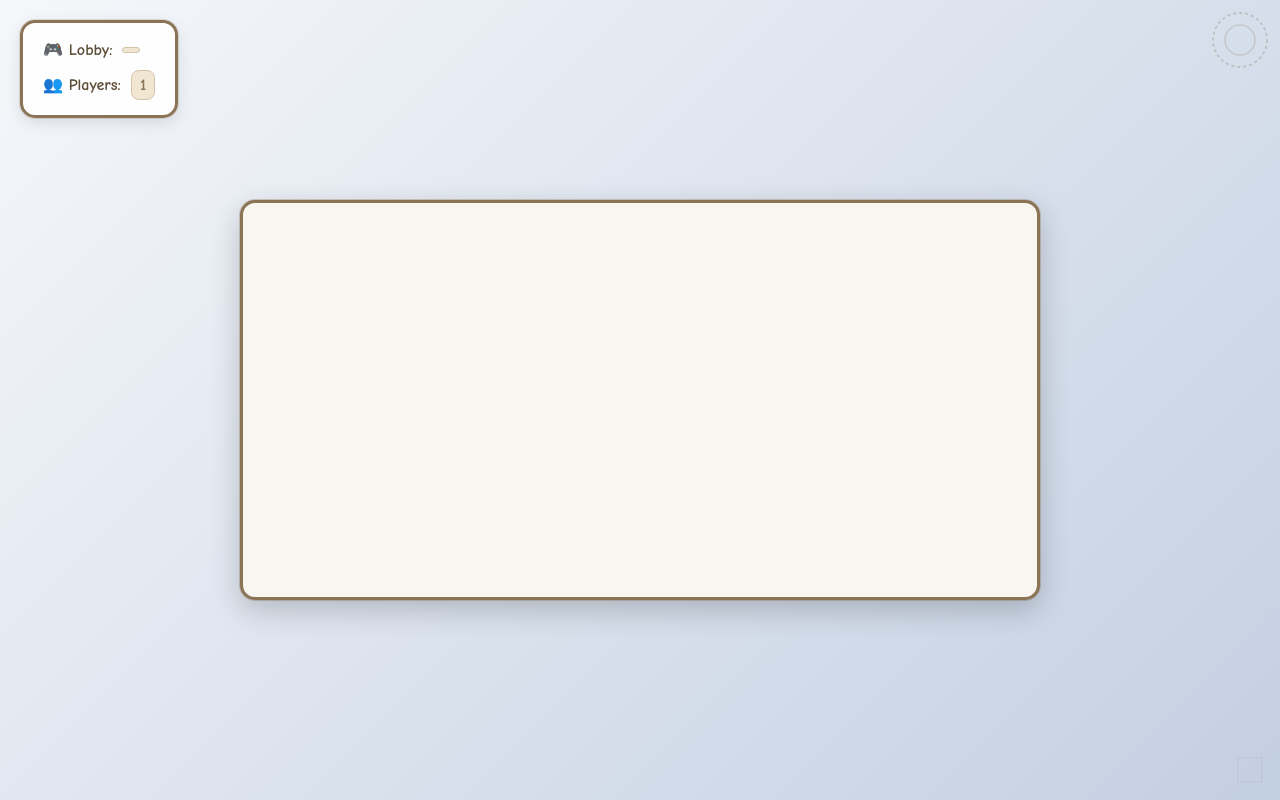
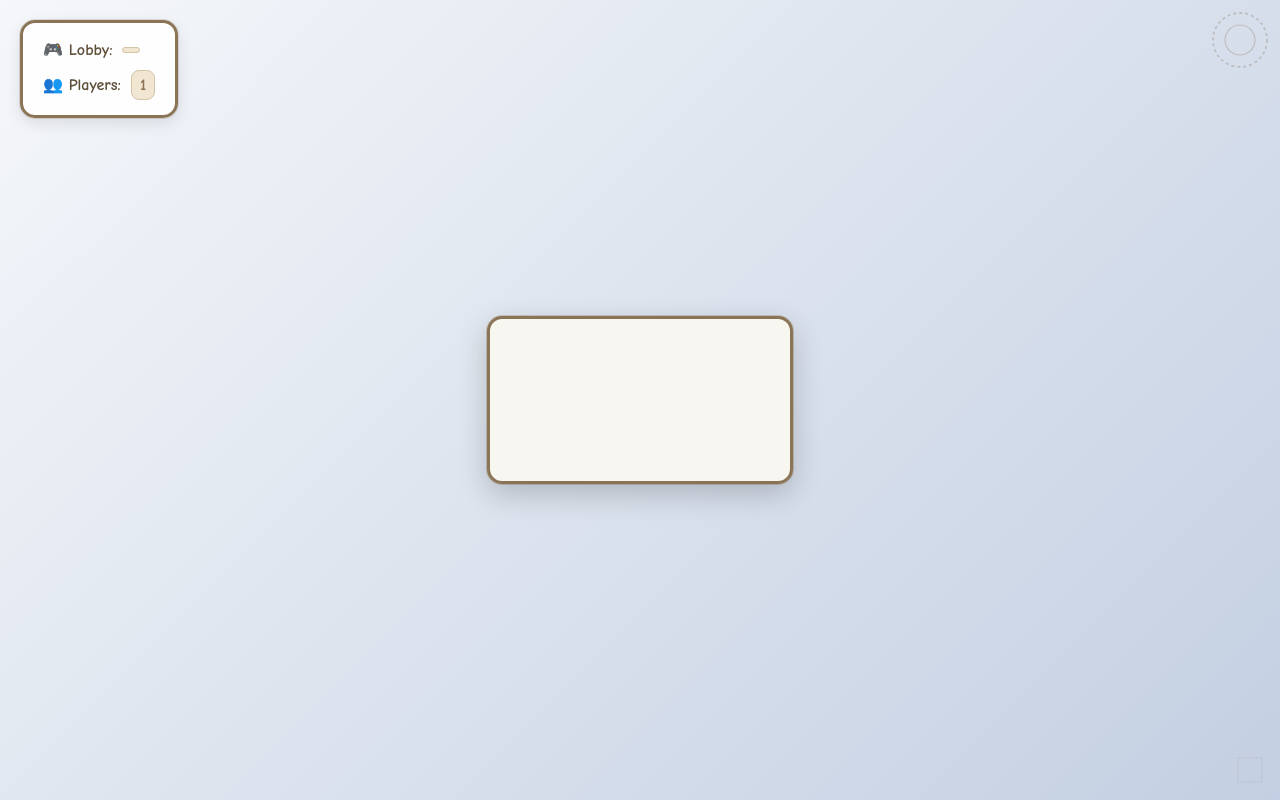
Before and after one commit to Nickdev8/cooppuzzlegame, a SvelteKit app in the folder client/: page /game in a window 1280 px wide. Built offline with nearby package versions, Linux system fonts and the light colour scheme.

Commit message:
(｡♥‿♥｡)

```diff
--- a/client/src/routes/game/+page.svelte
+++ b/client/src/routes/game/+page.svelte
@@ -35,9 +35,6 @@
 	}
 	let mousePositions: MousePositionsMap = {};
 
-	// Canvas dimensions - maintaining 2:1 aspect ratio
-	let canvasWidth = 1920;
-	let canvasHeight = 960; // 2:1 ratio (1920/2 = 960)
 	let objects: Record<string, BodyState> = {};
 
 	let dragging = false;
@@ -301,15 +298,6 @@
 	onMount(() => {
 		log('[onMount] initializing');
 
-		// Set canvas to 2:1 aspect ratio
-		canvasWidth = 1920;
-		canvasHeight = 960; // 2:1 ratio
-		canvas.width = canvasWidth;
-		canvas.height = canvasHeight;
-		canvas.style.width = '100%';
-		canvas.style.height = 'auto';
-		canvas.style.maxHeight = '50vh'; // Ensure 2:1 ratio is maintained
-
 		// Extract lobby code from URL
 		const params = new URLSearchParams(window.location.search);
 		lobbyCode = params.get('lobby');
@@ -450,7 +438,11 @@
 
 	canvas {
 		background-color: #f8f6f0;
-		aspect-ratio: 2 / 1;
+		width: auto;
+		height: auto;
+		max-width: 100vh;
+		max-height: 100vh;
+		aspect-ratio: 20 / 11;
 		display: block;
 		border: 3px solid #8b7355;
 		border-radius: 15px;
```
